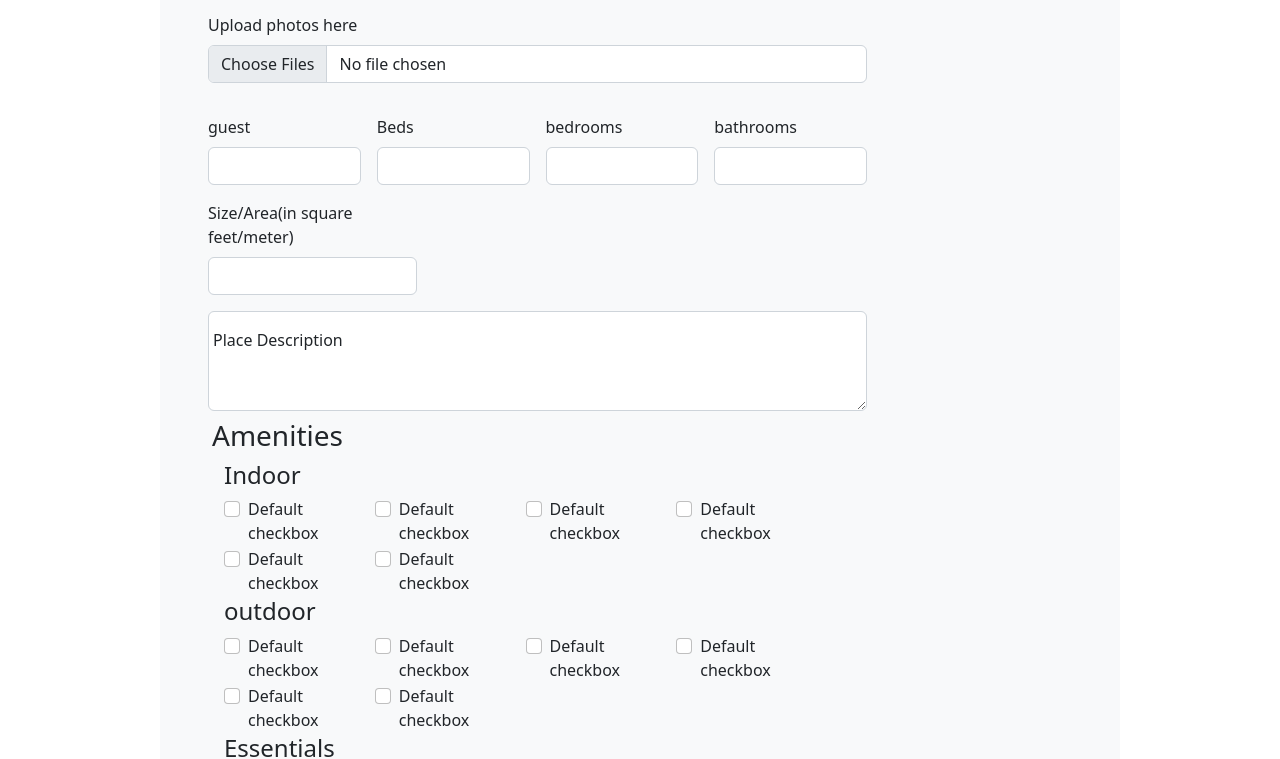
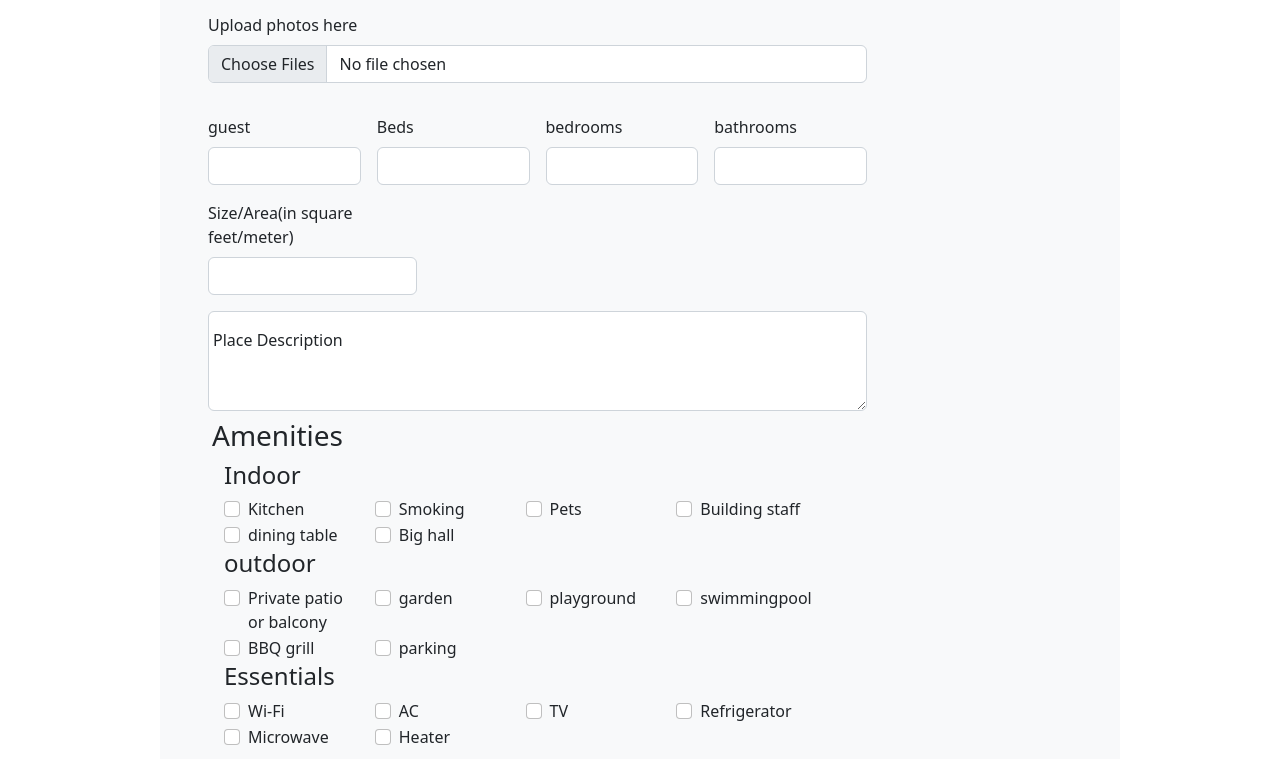
Before and after one commit to vd9900/AirBnB-Clone, a website: page views/hoster.html in a window 1280 px wide. Shown: the part 209-968 px from the top of the page. Drawn offline with nearby package versions, Linux system fonts and the light colour scheme.

```diff
--- a/views/hoster.html
+++ b/views/hoster.html
@@ -12,7 +12,7 @@
 <body>
     <nav class="navbar navbar-expand-lg bg-light">
         <div class="container-fluid">
-            <span><a href="#" class="text-decoration-none text-danger fs-2">AirBnB</a></span>
+            <span><a href="http://localhost:4000/" class="text-decoration-none text-danger fs-2">AirBnB</a></span>
             <div class="ms-auto me-3">
                 <span class="w-70 me-3">Welcome Vinith</span>
                 <button type="button" class="btn btn-outline-primary">Edit Profile</button>
@@ -27,7 +27,7 @@
         <form action="/hoster" method="post" class="row g-3 w-75">
             <div class="col-6">
                 <label for="inputEmail4" class="form-label">Name of the property</label>
-                <input type="text" class="form-control" id="inputEmail4">
+                <input type="text" class="form-control" name="propertyName" id="inputEmail4">
             </div>
 
             <div class="mb-3">
@@ -37,28 +37,28 @@
 
             <div class="col-3">
                 <label for="inputAddress" class="form-label">guest</label>
-                <input type="number" class="form-control" id="inputAddress">
+                <input type="number" class="form-control" name="totalGuest"  id="inputAddress">
             </div>
             <div class="col-3">
                 <label for="inputAddress" class="form-label">Beds</label>
-                <input type="number" class="form-control" id="inputAddress">
+                <input type="number" class="form-control" name="totalBeds" id="inputAddress">
             </div>
             <div class="col-3">
                 <label for="inputAddress" class="form-label">bedrooms</label>
-                <input type="number" class="form-control" id="inputAddress">
+                <input type="number" class="form-control"  name="totalBedrooms"  id="inputAddress">
             </div>
             <div class="col-3">
                 <label for="inputAddress" class="form-label">bathrooms</label>
-                <input type="number" class="form-control" id="inputAddress">
+                <input type="number" class="form-control" name="totalBathrooms"  id="inputAddress">
             </div>
 
             <div class="col-4">
                 <label for="inputEmail4" class="form-label"> Size/Area(in square feet/meter)</label>
-                <input type="number" class="form-control" id="inputEmail4">
+                <input type="number" class="form-control" name="size" id="inputEmail4">
             </div>
 
             <div class="form-floating">
-                <textarea class="form-control" placeholder="Leave a comment here" id="floatingTextarea2"
+                <textarea class="form-control" placeholder="Leave a comment here" name="description" id="floatingTextarea2"
                     style="height: 100px"></textarea>
                 <label for="floatingTextarea2">Place Description</label>
             </div>
@@ -70,39 +70,39 @@
                     <div class="container row">
 
                         <div class="form-check col-3">
-                            <input class="form-check-input" type="checkbox" value="" id="flexCheckDefault">
+                            <input class="form-check-input" type="checkbox" name="indoor"  value="Kitchen" id="flexCheckDefault">
                             <label class="form-check-label" for="flexCheckDefault">
-                                Default checkbox
+                                Kitchen
                             </label>
                         </div>
                         <div class="form-check col-3">
-                            <input class="form-check-input" type="checkbox" value="" id="flexCheckDefault">
+                            <input class="form-check-input" type="checkbox" name="indoor"  value="Smoking" id="flexCheckDefault">
                             <label class="form-check-label" for="flexCheckDefault">
-                                Default checkbox
+                                Smoking
                             </label>
                         </div>
                         <div class="form-check col-3">
-                            <input class="form-check-input" type="checkbox" value="" id="flexCheckDefault">
+                            <input class="form-check-input" type="checkbox" name="indoor"  value="Pets" id="flexCheckDefault">
                             <label class="form-check-label" for="flexCheckDefault">
-                                Default checkbox
+                                Pets
                             </label>
                         </div>
                         <div class="form-check col-3">
-                            <input class="form-check-input" type="checkbox" value="" id="flexCheckDefault">
+                            <input class="form-check-input" type="checkbox" name="indoor"  value="Building staff" id="flexCheckDefault">
                             <label class="form-check-label" for="flexCheckDefault">
-                                Default checkbox
+                                Building staff
                             </label>
                         </div>
                         <div class="form-check col-3">
-                            <input class="form-check-input" type="checkbox" value="" id="flexCheckDefault">
+                            <input class="form-check-input" type="checkbox" name="indoor"  value="dining table" id="flexCheckDefault">
                             <label class="form-check-label" for="flexCheckDefault">
-                                Default checkbox
+                                dining table
                             </label>
                         </div>
                         <div class="form-check col-3">
-                            <input class="form-check-input" type="checkbox" value="" id="flexCheckDefault">
+                            <input class="form-check-input" type="checkbox" name="indoor"  value="Big hall" id="flexCheckDefault">
                             <label class="form-check-label" for="flexCheckDefault">
-                                Default checkbox
+                                Big hall
                             </label>
                         </div>
                     </div>
@@ -115,39 +115,39 @@
                     <div class="container row">
 
                         <div class="form-check col-3">
-                            <input class="form-check-input" type="checkbox" value="" id="flexCheckDefault">
+                            <input class="form-check-input" type="checkbox"  name="outdoor" value="Private patio or balcony" id="flexCheckDefault">
                             <label class="form-check-label" for="flexCheckDefault">
-                                Default checkbox
+                                Private patio or balcony
                             </label>
                         </div>
                         <div class="form-check col-3">
-                            <input class="form-check-input" type="checkbox" value="" id="flexCheckDefault">
+                            <input class="form-check-input" type="checkbox" name="outdoor" value="garden" id="flexCheckDefault">
                             <label class="form-check-label" for="flexCheckDefault">
-                                Default checkbox
+                                garden
                             </label>
                         </div>
                         <div class="form-check col-3">
-                            <input class="form-check-input" type="checkbox" value="" id="flexCheckDefault">
+                            <input class="form-check-input" type="checkbox" name="outdoor" value="playground" id="flexCheckDefault">
                             <label class="form-check-label" for="flexCheckDefault">
-                                Default checkbox
+                                playground
                             </label>
                         </div>
                         <div class="form-check col-3">
-                            <input class="form-check-input" type="checkbox" value="" id="flexCheckDefault">
+                            <input class="form-check-input" type="checkbox" name="outdoor"  value="swimmingpool" id="flexCheckDefault">
                             <label class="form-check-label" for="flexCheckDefault">
-                                Default checkbox
+                                swimmingpool
                             </label>
                         </div>
                         <div class="form-check col-3">
-                            <input class="form-check-input" type="checkbox" value="" id="flexCheckDefault">
+                            <input class="form-check-input" type="checkbox" name="outdoor" value="BBQ grill" id="flexCheckDefault">
                             <label class="form-check-label" for="flexCheckDefault">
-                                Default checkbox
+                                BBQ grill
                             </label>
                         </div>
                         <div class="form-check col-3">
-                            <input class="form-check-input" type="checkbox" value="" id="flexCheckDefault">
+                            <input class="form-check-input" type="checkbox"  name="outdoor"  value="parking" id="flexCheckDefault">
                             <label class="form-check-label" for="flexCheckDefault">
-                                Default checkbox
+                                parking
                             </label>
                         </div>
                     </div>
@@ -159,39 +159,39 @@
                     <div class="container row">
 
                         <div class="form-check col-3">
-                            <input class="form-check-input" type="checkbox" value="" id="flexCheckDefault">
+                            <input class="form-check-input" type="checkbox" name="essentials" value="Wi-Fi" id="flexCheckDefault">
                             <label class="form-check-label" for="flexCheckDefault">
-                                Default checkbox
+                                Wi-Fi
                             </label>
                         </div>
                         <div class="form-check col-3">
-                            <input class="form-check-input" type="checkbox" value="" id="flexCheckDefault">
+                            <input class="form-check-input" type="checkbox" name="essentials" value="AC" id="flexCheckDefault">
                             <label class="form-check-label" for="flexCheckDefault">
-                                Default checkbox
+                                AC
                             </label>
                         </div>
                         <div class="form-check col-3">
-                            <input class="form-check-input" type="checkbox" value="" id="flexCheckDefault">
+                            <input class="form-check-input" type="checkbox" name="essentials" value="TV" id="flexCheckDefault">
                             <label class="form-check-label" for="flexCheckDefault">
-                                Default checkbox
+                                TV
                             </label>
                         </div>
                         <div class="form-check col-3">
-                            <input class="form-check-input" type="checkbox" value="" id="flexCheckDefault">
+                            <input class="form-check-input" type="checkbox" name="essentials" value="Refrigerator" id="flexCheckDefault">
                             <label class="form-check-label" for="flexCheckDefault">
-                                Default checkbox
+                                Refrigerator
                             </label>
                         </div>
                         <div class="form-check col-3">
-                            <input class="form-check-input" type="checkbox" value="" id="flexCheckDefault">
+                            <input class="form-check-input" type="checkbox" name="essentials" value="Microwave" id="flexCheckDefault">
                             <label class="form-check-label" for="flexCheckDefault">
-                                Default checkbox
+                                Microwave
                             </label>
                         </div>
                         <div class="form-check col-3">
-                            <input class="form-check-input" type="checkbox" value="" id="flexCheckDefault">
+                            <input class="form-check-input" type="checkbox" name="essentials" value="Heater" id="flexCheckDefault">
                             <label class="form-check-label" for="flexCheckDefault">
-                                Default checkbox
+                                Heater
                             </label>
                         </div>
                     </div>
@@ -203,20 +203,20 @@
 
             <div class="col-12">
                 <label for="inputAddress" class="form-label">Address</label>
-                <input type="text" class="form-control" id="inputAddress" placeholder="1234 Main St">
+                <input type="text" class="form-control" name="addressDetail" id="inputAddress" placeholder="1234 Main St">
             </div>
             <div class="col-md-6">
                 <label for="inputCity" class="form-label">City</label>
-                <input type="text" class="form-control" id="inputCity">
+                <input type="text" class="form-control" name="city" id="inputCity">
             </div>
             <div class="col-md-6">
                 <label for="inputCity" class="form-label">Country</label>
-                <input type="text" class="form-control" id="inputCity">
+                <input type="text" class="form-control" name="country" id="inputCity">
             </div>
 
             <div class="col-md-6">
                 <label for="inputEmail4" class="form-label">Pricing</label>
-                <input type="number" class="form-control" id="inputEmail4">
+                <input type="number" class="form-control" name="price"  id="inputEmail4">
             </div>
 
             <div class="col-12">
```
Also changed, not shown: Sever/server.js (+10 -1 lines), views/home.html (+2 -2 lines), views/product.html (+1 -1 lines).
